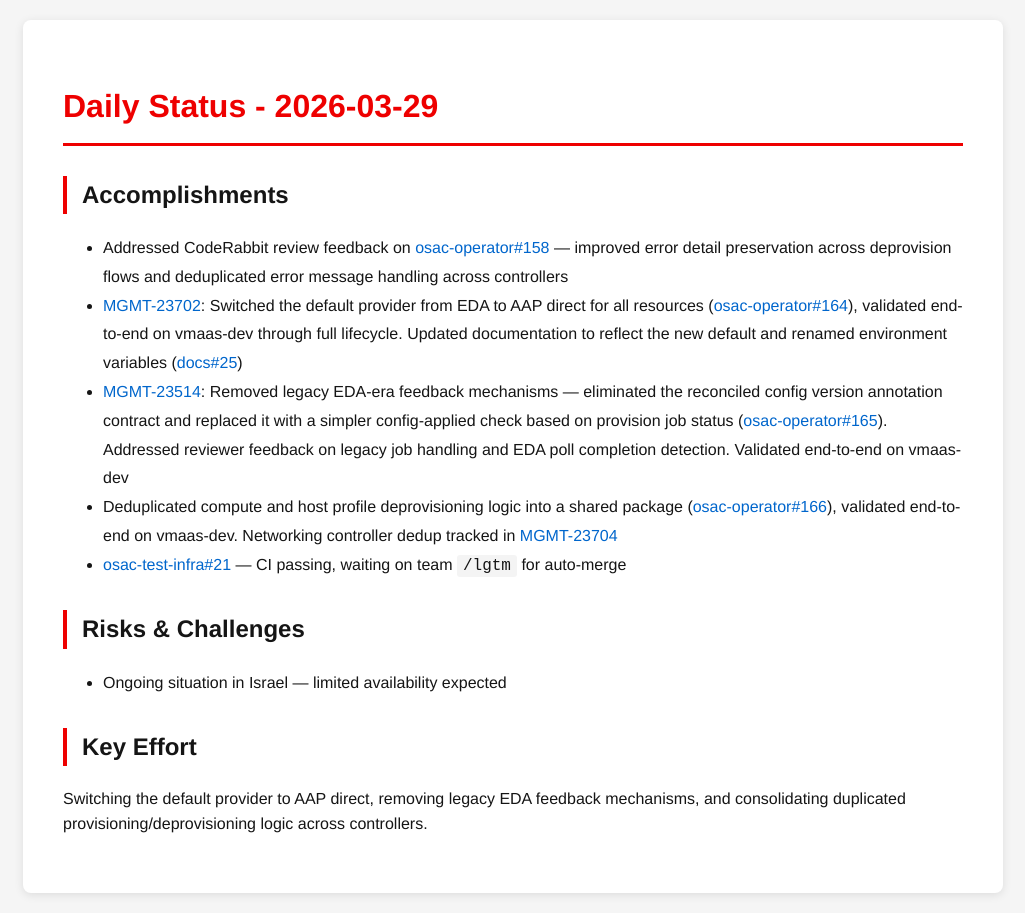
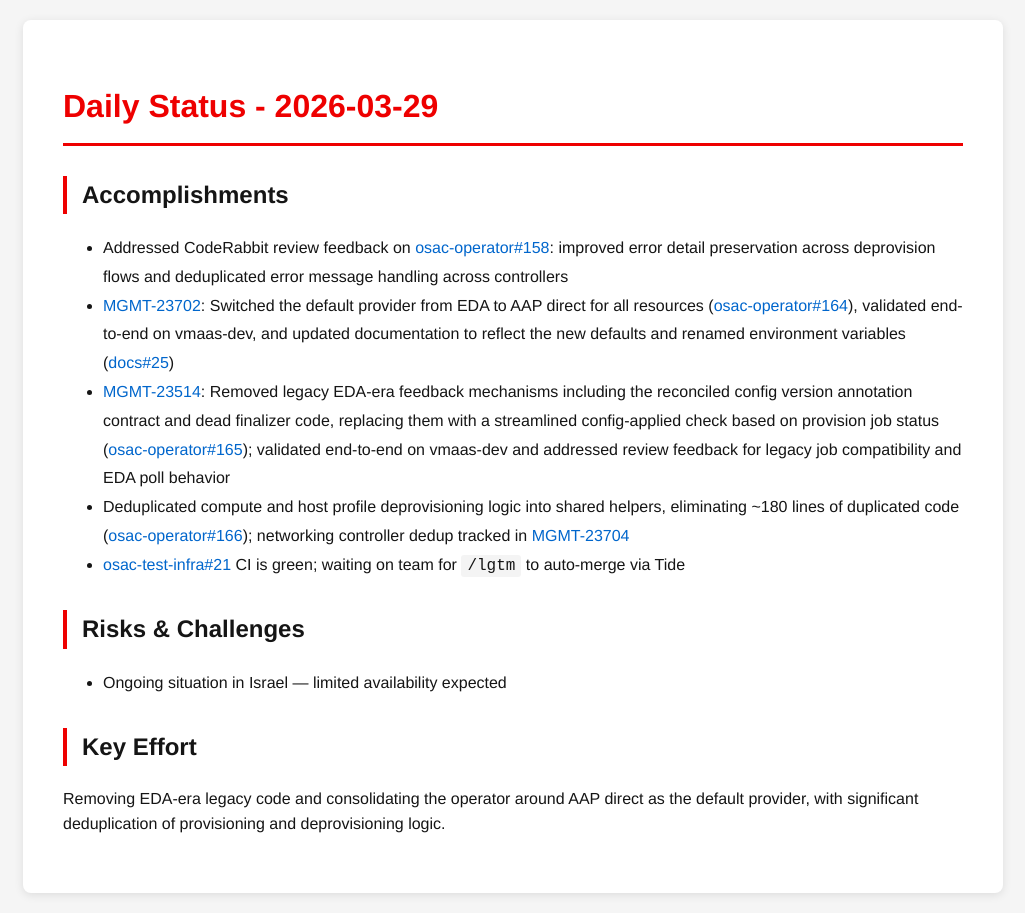
Before and after one commit to tzvatot/daily-status, a Jekyll site: the page built from 2026-03-29.md, in a window 1280 px wide. Shown: the whole page, without its empty margins (127-1152 px from the left). Built offline with Jekyll 4.4.1, drawn with Linux system fonts in a browser that asks for light colours.

Commit message:
Daily status update - 2026-03-29

```diff
--- a/2026-03-29.md
+++ b/2026-03-29.md
@@ -7,14 +7,14 @@
 # Daily Status - 2026-03-29
 
 ## Accomplishments
-- Addressed CodeRabbit review feedback on [osac-operator#158](https://github.com/osac-project/osac-operator/pull/158) — improved error detail preservation across deprovision flows and deduplicated error message handling across controllers
-- [MGMT-23702](https://issues.redhat.com/browse/MGMT-23702): Switched the default provider from EDA to AAP direct for all resources ([osac-operator#164](https://github.com/osac-project/osac-operator/pull/164)), validated end-to-end on vmaas-dev through full lifecycle. Updated documentation to reflect the new default and renamed environment variables ([docs#25](https://github.com/osac-project/docs/pull/25))
-- [MGMT-23514](https://issues.redhat.com/browse/MGMT-23514): Removed legacy EDA-era feedback mechanisms — eliminated the reconciled config version annotation contract and replaced it with a simpler config-applied check based on provision job status ([osac-operator#165](https://github.com/osac-project/osac-operator/pull/165)). Addressed reviewer feedback on legacy job handling and EDA poll completion detection. Validated end-to-end on vmaas-dev
-- Deduplicated compute and host profile deprovisioning logic into a shared package ([osac-operator#166](https://github.com/osac-project/osac-operator/pull/166)), validated end-to-end on vmaas-dev. Networking controller dedup tracked in [MGMT-23704](https://issues.redhat.com/browse/MGMT-23704)
-- [osac-test-infra#21](https://github.com/osac-project/osac-test-infra/pull/21) — CI passing, waiting on team `/lgtm` for auto-merge
+- Addressed CodeRabbit review feedback on [osac-operator#158](https://github.com/osac-project/osac-operator/pull/158): improved error detail preservation across deprovision flows and deduplicated error message handling across controllers
+- [MGMT-23702](https://issues.redhat.com/browse/MGMT-23702): Switched the default provider from EDA to AAP direct for all resources ([osac-operator#164](https://github.com/osac-project/osac-operator/pull/164)), validated end-to-end on vmaas-dev, and updated documentation to reflect the new defaults and renamed environment variables ([docs#25](https://github.com/osac-project/docs/pull/25))
+- [MGMT-23514](https://issues.redhat.com/browse/MGMT-23514): Removed legacy EDA-era feedback mechanisms including the reconciled config version annotation contract and dead finalizer code, replacing them with a streamlined config-applied check based on provision job status ([osac-operator#165](https://github.com/osac-project/osac-operator/pull/165)); validated end-to-end on vmaas-dev and addressed review feedback for legacy job compatibility and EDA poll behavior
+- Deduplicated compute and host profile deprovisioning logic into shared helpers, eliminating ~180 lines of duplicated code ([osac-operator#166](https://github.com/osac-project/osac-operator/pull/166)); networking controller dedup tracked in [MGMT-23704](https://issues.redhat.com/browse/MGMT-23704)
+- [osac-test-infra#21](https://github.com/osac-project/osac-test-infra/pull/21) CI is green; waiting on team for `/lgtm` to auto-merge via Tide
 
 ## Risks & Challenges
 - Ongoing situation in Israel — limited availability expected
 
 ## Key Effort
-Switching the default provider to AAP direct, removing legacy EDA feedback mechanisms, and consolidating duplicated provisioning/deprovisioning logic across controllers.
+Removing EDA-era legacy code and consolidating the operator around AAP direct as the default provider, with significant deduplication of provisioning and deprovisioning logic.
```
